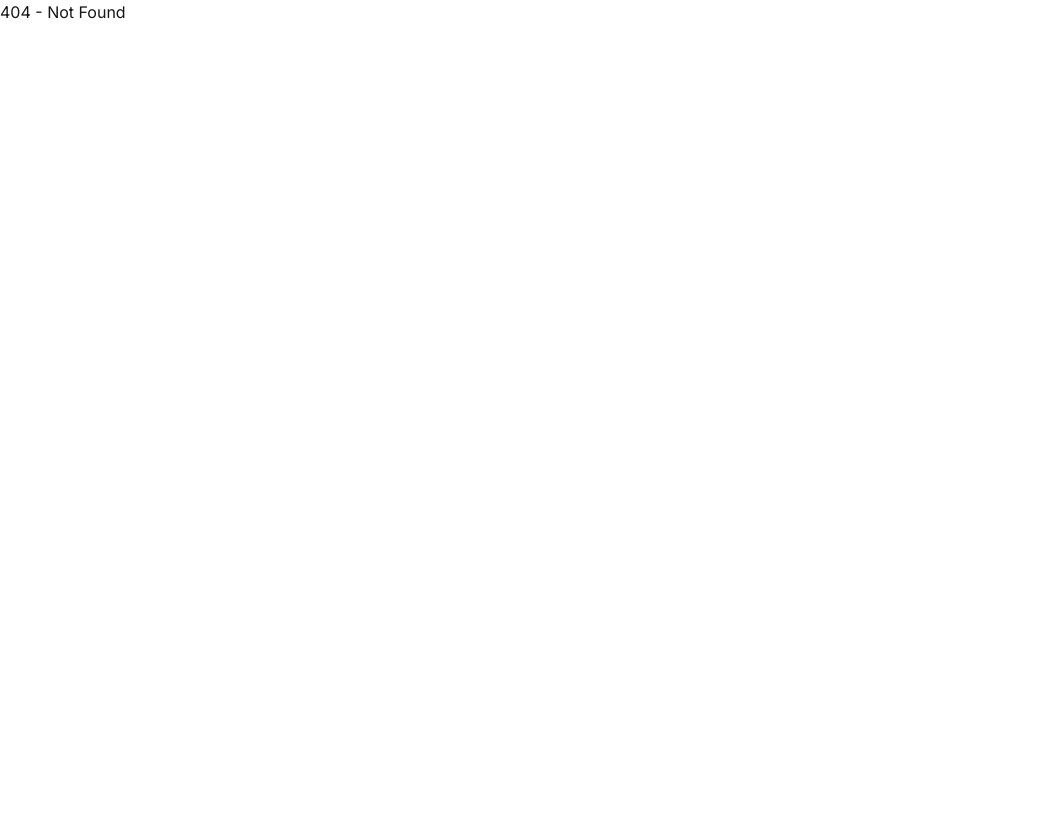
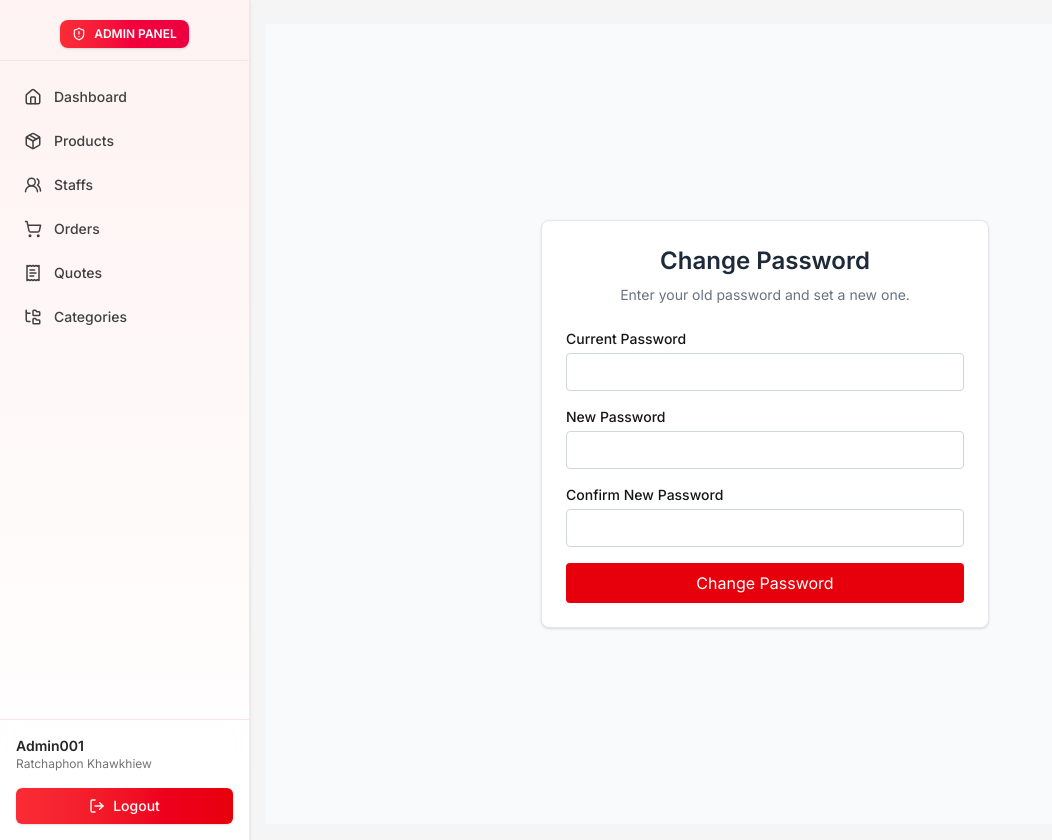
Before and after one commit to kaizeninst/kaizeninst, a Next.js app in the folder apps/web/: page /admin/change-password in a window 1280 px wide. Before the commit this address had no page. Shown: the whole page, without its empty margins (0-1052 px from the left). Before the commit the page ends 800 px from the top, so only its background shows below. Built offline with nearby package versions, Linux system fonts and the light colour scheme.

Commit message:
chore(middleware): change admin login path to /admin-login

```diff
--- /dev/null
+++ b/apps/web/app/admin/change-password/page.js
@@ -0,0 +1,134 @@
+"use client";
+
+import { useState } from "react";
+
+export default function StaffChangePasswordPage() {
+  const [form, setForm] = useState({
+    oldPassword: "",
+    newPassword: "",
+    confirmPassword: "",
+  });
+  const [loading, setLoading] = useState(false);
+  const [success, setSuccess] = useState(false);
+  const [error, setError] = useState("");
+
+  const handleChange = (e) => {
+    setForm((prev) => ({ ...prev, [e.target.name]: e.target.value }));
+  };
+
+  const handleSubmit = async (e) => {
+    e.preventDefault();
+    setError("");
+
+    if (!form.oldPassword || !form.newPassword || !form.confirmPassword) {
+      return setError("All fields are required.");
+    }
+    if (form.newPassword !== form.confirmPassword) {
+      return setError("New passwords do not match.");
+    }
+
+    setLoading(true);
+    try {
+      const res = await fetch("/api/staff/change-password", {
+        method: "POST",
+        headers: { "Content-Type": "application/json" },
+        credentials: "include", // ✅ ต้องมี cookie JWT
+        body: JSON.stringify({
+          oldPassword: form.oldPassword,
+          newPassword: form.newPassword,
+        }),
+      });
+
+      const data = await res.json();
+      if (!res.ok) throw new Error(data.error || "Failed to change password");
+
+      setSuccess(true);
+    } catch (err) {
+      setError(err.message);
+    } finally {
+      setLoading(false);
+    }
+  };
+
+  if (success)
+    return (
+      <div className="flex min-h-screen items-center justify-center bg-gray-50 p-6">
+        <div className="max-w-md rounded-lg border border-green-300 bg-white p-6 text-center shadow">
+          <h1 className="text-xl font-semibold text-green-700">Password Changed Successfully 🎉</h1>
+          <p className="mt-3 text-sm text-gray-600">You can now use your new password to log in.</p>
+          <button
+            onClick={() => (window.location.href = "/staff/login")}
+            className="mt-6 w-full rounded bg-green-600 px-4 py-2 text-white hover:bg-green-700"
+          >
+            Go to Login
+          </button>
+        </div>
+      </div>
+    );
+
+  return (
+    <div className="flex min-h-screen items-center justify-center bg-gray-50 p-6">
+      <div className="w-full max-w-md rounded-lg border border-gray-200 bg-white p-6 shadow">
+        <h1 className="text-center text-2xl font-semibold text-gray-800">Change Password</h1>
+        <p className="mb-6 mt-2 text-center text-sm text-gray-500">
+          Enter your old password and set a new one.
+        </p>
+
+        {error && (
+          <p className="mb-4 rounded border border-red-300 bg-red-50 px-3 py-2 text-sm text-red-700">
+            {error}
+          </p>
+        )}
+
+        <form onSubmit={handleSubmit} className="space-y-4">
+          {/* Old Password */}
+          <div>
+            <label className="mb-1 block text-sm font-medium">Current Password</label>
+            <input
+              type="password"
+              name="oldPassword"
+              value={form.oldPassword}
+              onChange={handleChange}
+              className="w-full rounded border border-gray-300 px-3 py-2 text-sm focus:border-red-500 focus:ring focus:ring-red-200"
+              required
+            />
+          </div>
+
+          {/* New Password */}
+          <div>
+            <label className="mb-1 block text-sm font-medium">New Password</label>
+            <input
+              type="password"
+              name="newPassword"
+              value={form.newPassword}
+              onChange={handleChange}
+              className="w-full rounded border border-gray-300 px-3 py-2 text-sm focus:border-red-500 focus:ring focus:ring-red-200"
+              required
+            />
+          </div>
+
+          {/* Confirm Password */}
+          <div>
+            <label className="mb-1 block text-sm font-medium">Confirm New Password</label>
+            <input
+              type="password"
+              name="confirmPassword"
+              value={form.confirmPassword}
+              onChange={handleChange}
+              className="w-full rounded border border-gray-300 px-3 py-2 text-sm focus:border-red-500 focus:ring focus:ring-red-200"
+              required
+            />
+          </div>
+
+          <button
+            type="submit"
+            disabled={loading}
+            className="w-full rounded bg-red-600 px-4 py-2 text-white hover:bg-red-700 disabled:opacity-50"
+          >
+            {loading ? "Saving..." : "Change Password"}
+          </button>
+        </form>
+      </div>
+    </div>
+  );
+}
--- a/apps/web/middleware.js
+++ b/apps/web/middleware.js
@@ -51,21 +51,21 @@ export function middleware(request) {
     return NextResponse.next();
   }
 
-  // ✅ Allow /admin/login without authentication
-  if (pathname === "/admin/login") {
+  // ✅ Allow /admin-login without authentication
+  if (pathname === "/admin-login") {
     return NextResponse.next();
   }
 
   // 🚫 No token → redirect to login
   if (!accessToken) {
-    return NextResponse.redirect(new URL("/admin/login", request.url));
+    return NextResponse.redirect(new URL("/admin-login", request.url));
   }
 
   // ✅ Decode and verify token
   const payload = decodeJwtPayload(accessToken);
   console.log("🔍 JWT Payload:", payload);
   if (isTokenExpired(payload) || !isAllowedRole(payload)) {
-    return NextResponse.redirect(new URL("/admin/login", request.url));
+    return NextResponse.redirect(new URL("/admin-login", request.url));
   }
 
   // 🚫 Restrict staff from accessing /admin/staffs/**
```
